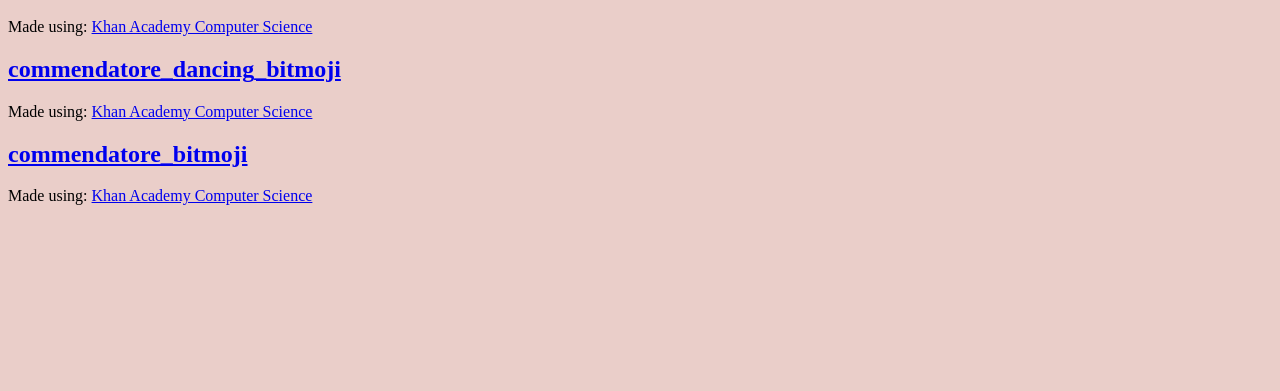
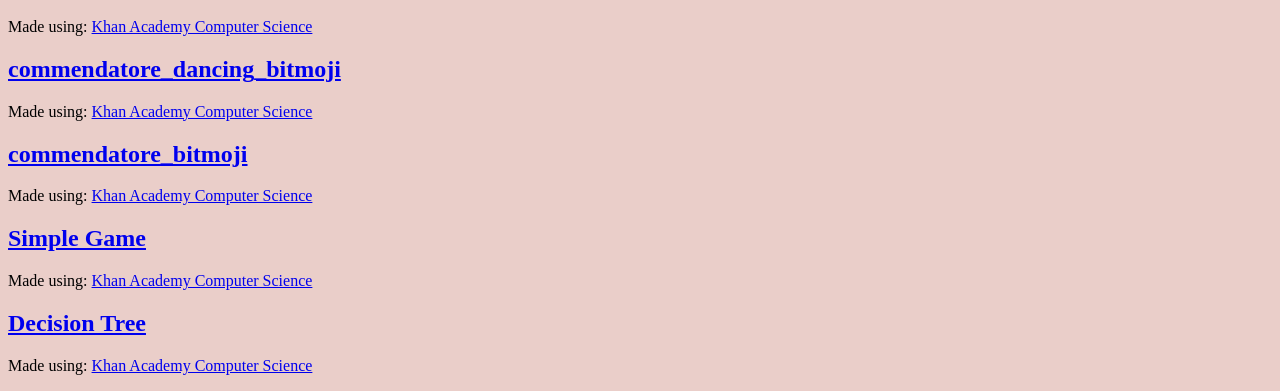
Before and after one commit to acommendatore/acommendatore.github.io, a plain HTML site: page javascripts.html in a window 1280 px wide. Shown: the part 483-874 px from the top of the page. Before the commit the page ends 800 px from the top, so only its background shows below. Drawn offline with Linux system fonts and the light colour scheme; a script that the page names is missing.

Commit message:
Update javascripts.html

```diff
--- a/javascripts.html
+++ b/javascripts.html
@@ -71,5 +71,6 @@
  <h2><a href="https://www.khanacademy.org/computer-programming/commendatore_racing_bitmoji_fun/4978198024339456">commendatore_racing_bitmoji_fun</a></h2><script src="https://www.khanacademy.org/computer-programming/commendatore_racing_bitmoji_fun/4978198024339456/embed.js?editor=yes&buttons=yes&author=yes&embed=yes"></script><p>Made using: <a href="http://www.khanacademy.org/computer-programming">Khan Academy Computer Science</a></p>
   <h2><a href="https://www.khanacademy.org/computer-programming/commendatore_dancing_bitmoji/6141316884643840">commendatore_dancing_bitmoji</a></h2><script src="https://www.khanacademy.org/computer-programming/commendatore_dancing_bitmoji/6141316884643840/embed.js?editor=yes&buttons=yes&author=yes&embed=yes"></script><p>Made using: <a href="http://www.khanacademy.org/computer-programming">Khan Academy Computer Science</a></p>
 <h2><a href="https://www.khanacademy.org/computer-programming/commendatore_bitmoji/5808570920386560">commendatore_bitmoji</a></h2><script src="https://www.khanacademy.org/computer-programming/commendatore_bitmoji/5808570920386560/embed.js?editor=yes&buttons=yes&author=yes&embed=yes"></script><p>Made using: <a href="http://www.khanacademy.org/computer-programming">Khan Academy Computer Science</a></p>
-
+<h2><a href="https://www.khanacademy.org/computer-programming/simple-game/5557699875749888">Simple Game</a></h2><script src="https://www.khanacademy.org/computer-programming/simple-game/5557699875749888/embed.js?editor=yes&buttons=yes&author=yes&embed=yes"></script><p>Made using: <a href="http://www.khanacademy.org/computer-programming">Khan Academy Computer Science</a></p>
+  <h2><a href="https://www.khanacademy.org/computer-programming/decision-tree/4526962468765696">Decision Tree</a></h2><script src="https://www.khanacademy.org/computer-programming/decision-tree/4526962468765696/embed.js?editor=yes&buttons=yes&author=yes&embed=yes"></script><p>Made using: <a href="http://www.khanacademy.org/computer-programming">Khan Academy Computer Science</a></p>
 </body>
```
